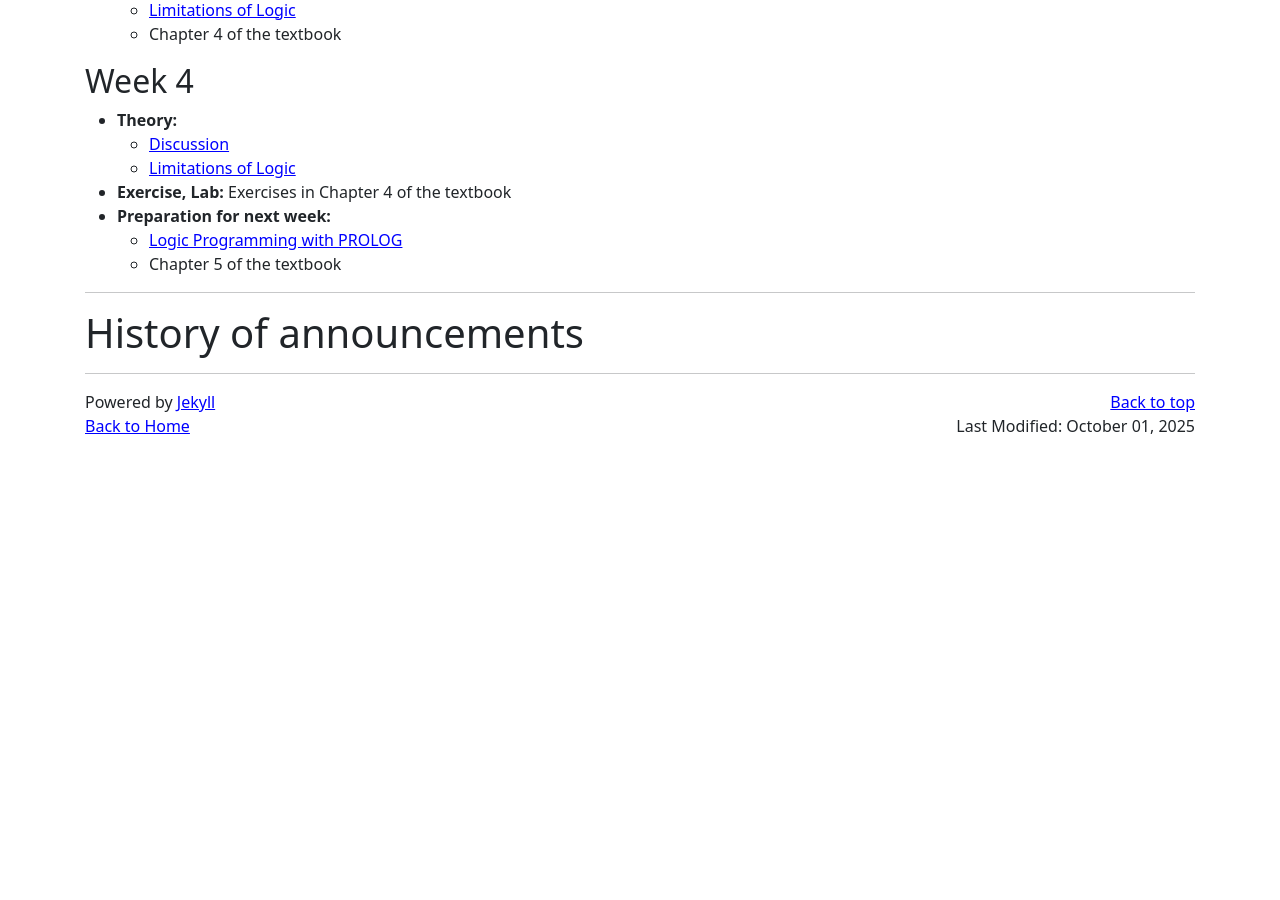
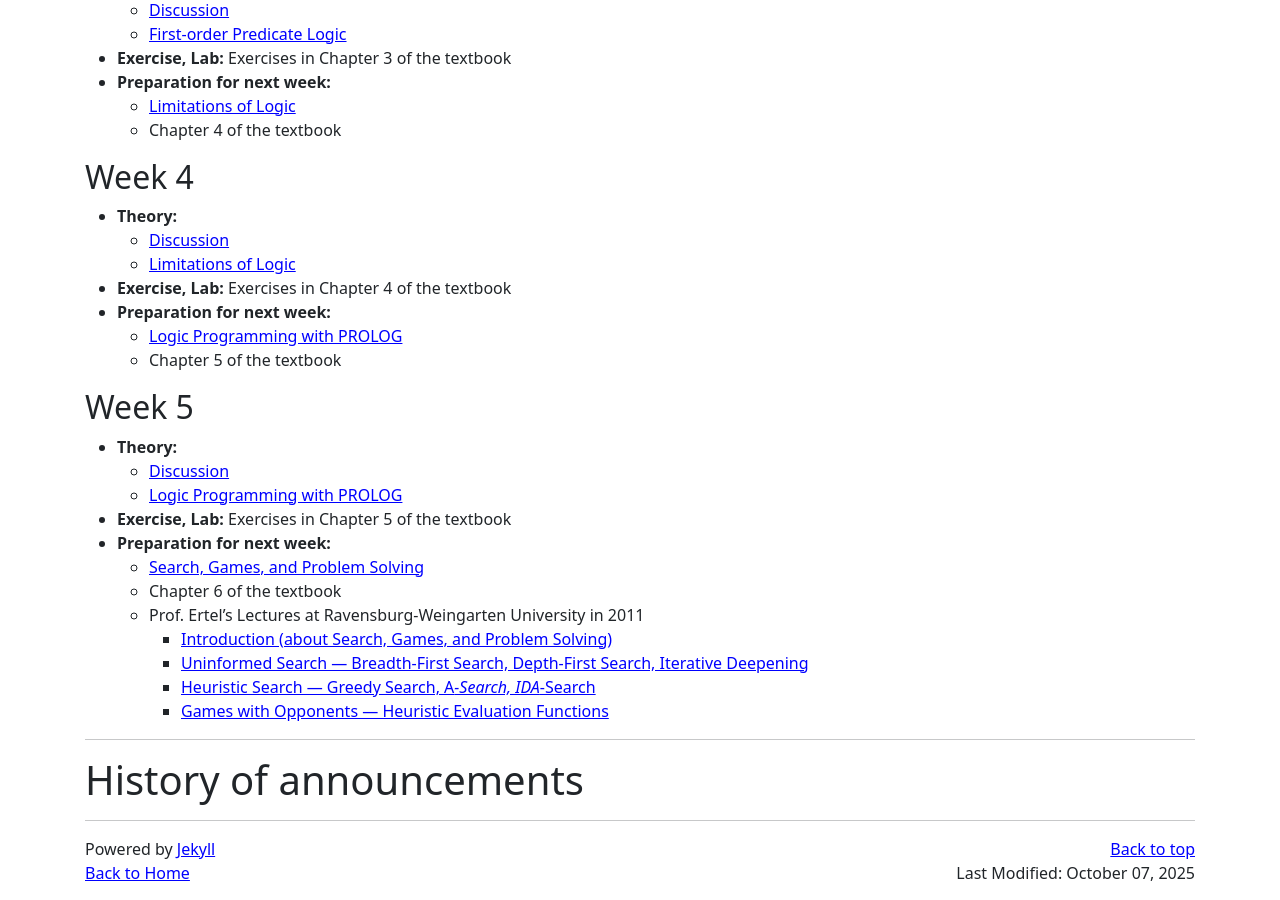
Before and after one commit to hoanganhduc/hoanganhduc.github.io, a Jekyll site: the page built from teaching/VNU-HUS/2025/winter/MAT1206E/index.md, in a window 1280 px wide and 900 px high, scrolled down 3297 px. Built offline with Jekyll 4.4.1, drawn with Linux system fonts in a browser that asks for light colours; nearby versions of some CDN libraries; a style sheet for code colours, icons or effects is not loaded; before the commit the page ends 3750 px from its top, so only the background shows below that; some of the changed text lies outside the part shown.

Commit message:
Updated @ 2025-10-07  10:58:41 ICT

```diff
--- a/teaching/VNU-HUS/2025/winter/MAT1206E/index.md
+++ b/teaching/VNU-HUS/2025/winter/MAT1206E/index.md
@@ -1,7 +1,7 @@
 ---
 layout: default
 title: "VNU-HUS MAT1206E: Introduction to Artificial Intelligence"
-last_modified_at: 2025-10-01
+last_modified_at: 2025-10-07
 lang: "en"
 katex: true
 ---
@@ -14,10 +14,13 @@ This is the website for the course "Introduction to Artificial Intelligence (VNU
 
 <h1>Announcements</h1>
 
+* **07/10/2025:**
+  * Course content updated:
+    * Week 5
 * **01/10/2025:**
   * All classes on 01/10/2025 are canceled due to severe weather from Storm No. 10 (Bualoi).
   * Course content updated:
-    * Week 5
+    * Week 4
 * **23/09/2025:**
   * Course content updated
     * Week 3
@@ -137,8 +140,6 @@ Students who wish to be absent must notify via the form [https://forms.office.co
   * [Logic Programming with PROLOG]({{ page.url }}/Logic_Programming_with_PROLOG.pdf)
   * Chapter 5 of the textbook
 
-<!--
-
 ## Week 5
 
 * **Theory:**
@@ -153,6 +154,8 @@ Students who wish to be absent must notify via the form [https://forms.office.co
     - [Uninformed Search — Breadth-First Search, Depth-First Search, Iterative Deepening](https://youtu.be/rwefoi__Fk4)
     - [Heuristic Search — Greedy Search, A*-Search, IDA*-Search](https://youtu.be/THZ3YxHAwno)
     - [Games with Opponents — Heuristic Evaluation Functions](https://youtu.be/IW-HI0Pqgsk)
+
+<!--
 
 ## Week 6
 
```
Also changed, not shown: teaching/VNU-HUS/2025/winter/MAT3508/index.md (+6 -3 lines), 13 other files.
